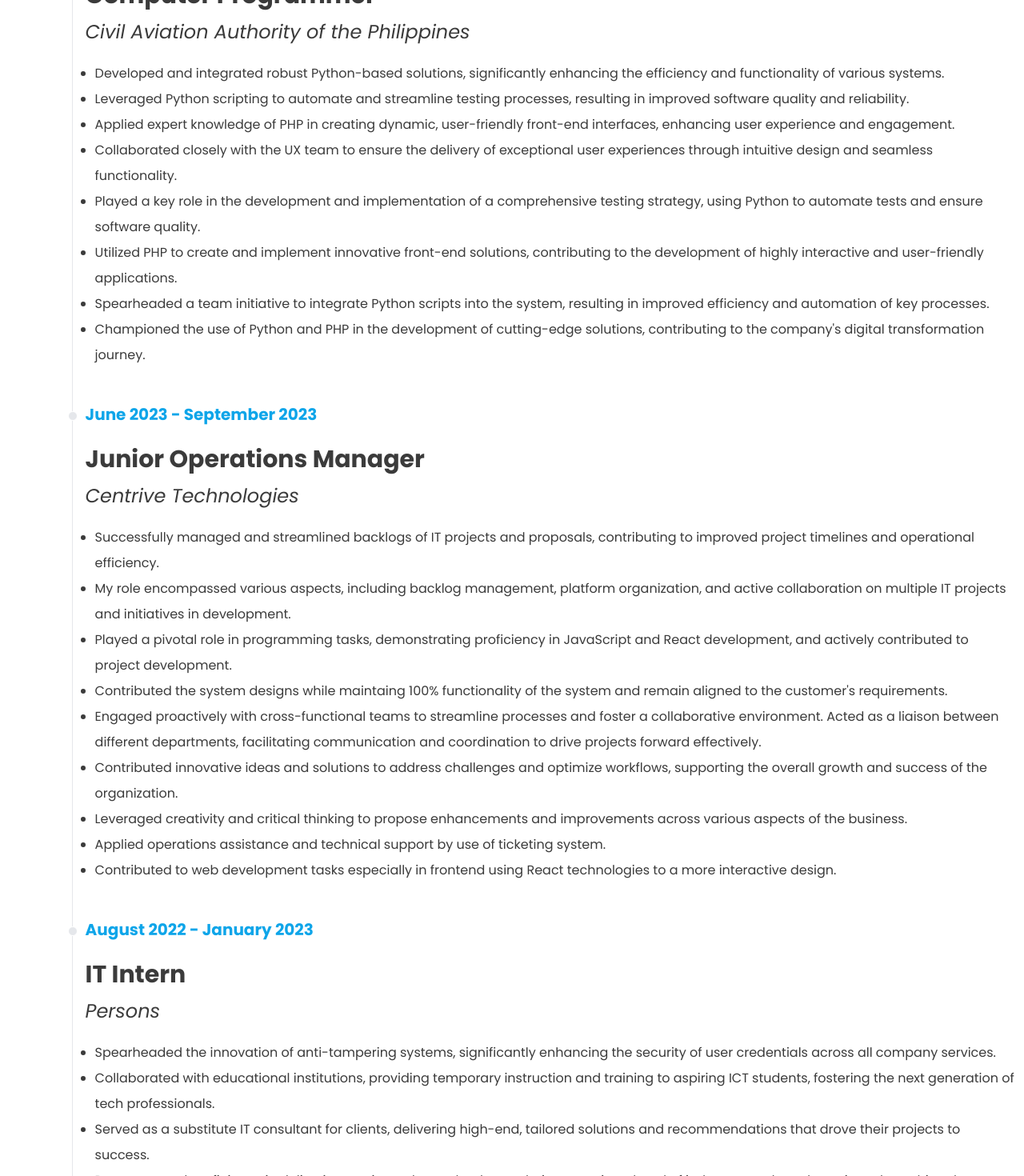
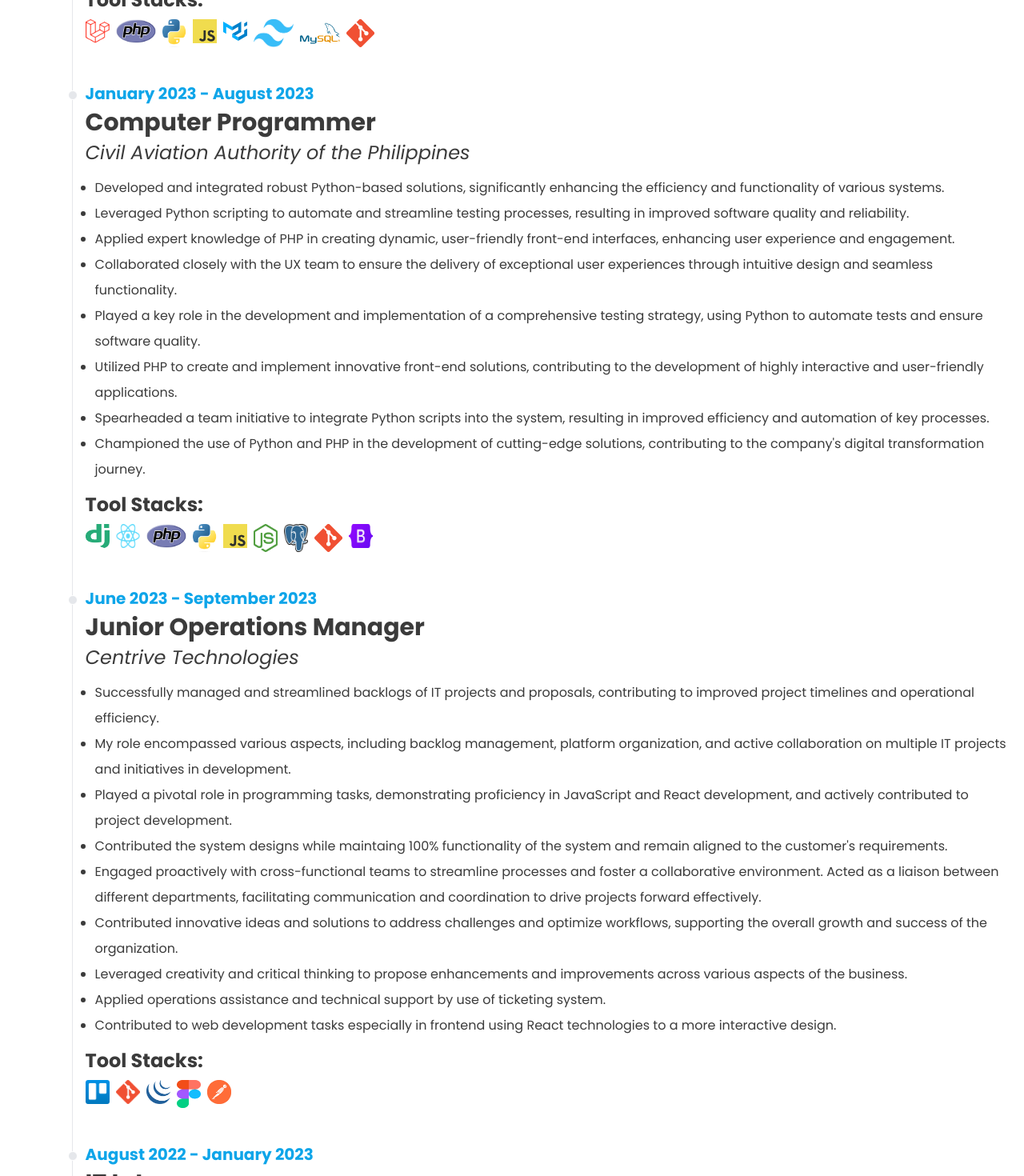
Before and after one commit to Ars3nicc/my-react-portfolio, a React (Create React App) app: page / in a window 1280 px wide. Shown: the part 1300-2770 px from the top of the page at 80% size. Built offline with nearby package versions, Linux system fonts and the light colour scheme; what tailwindcss-animated would draw is missing.

Commit message:
chore: Update About Me section with Header component and fix responsiveness

```diff
--- a/src/App.css
+++ b/src/App.css
@@ -17,7 +17,6 @@
 
 .App-header {
   background-color: #282c34;
-  min-height: 100vh;
   display: flex;
   flex-direction: column;
   align-items: center;
--- a/src/components/AboutMe/index.js
+++ b/src/components/AboutMe/index.js
@@ -6,8 +6,9 @@
 import DescriptionIcon from "@mui/icons-material/Description";
 import ManriqueCV from "../../assets/document/Manrique_CV.pdf";
 import avatarImage from "../../assets/img/my-avatar.png";
-import Container from "react-bootstrap/Container";
+
 import ResumeContainer from "../Resume/resumeData";
+import Header from "../Header/index";
 
 export const AboutMe = () => {
   useEffect(() => {
@@ -29,7 +30,7 @@
   }, []);
 
   return (
-    <Container>
+    <>
       <>
         <section className="mt-8 md:mt-32 flex flex-col md:flex-row gap-8 md:gap-16 justify-center items-center animate-fade-up animate-ease-out">
           <div className="w-full md:w-1/2 text-center md:text-left">
@@ -74,14 +75,18 @@
             <img
               src={avatarImage}
               alt="My Profile"
-              className="my-profile-img mx-auto md:mx-0"
+              className="w-64 md:w-96 rounded-full mx-auto md:mx-0"
             />
           </div>
         </section>
-        <section className="md:mt-24 md:ml-16">
+        <section className="md:mt-24">
+          <Header title="Work Experience" />
+        </section>
+
+        <section className="md:mt-9 md:ml-16">
           <ResumeContainer />
         </section>
       </>
-    </Container>
+    </>
   );
 };
--- a/src/components/Resume/index.js
+++ b/src/components/Resume/index.js
@@ -1,22 +1,21 @@
 import React, { useEffect } from "react";
 
 import "../Resume/index.css";
-import AOS from 'aos';
-import 'aos/dist/aos.css';
+import AOS from "aos";
+import "aos/dist/aos.css";
 
-const withAOS = Component => props => {
+const withAOS = (Component) => (props) => {
   useEffect(() => {
     AOS.init({
-      duration : 1000
+      duration: 1000,
     });
   }, []);
 
   return <Component {...props} />;
 };
-const PositionTitle = ({ title, company, experience, stack1, stack2 }) => {
+const PositionTitle = ({ title, company, experience, stacks }) => {
   return (
     <main>
-
       <header
         className="mt-2 text-3xl font-bold dark:text-white"
         style={{ color: "#3b3b3b" }}
@@ -26,7 +25,8 @@
       <div className="mb-1 text-xl font-bold leading-none text-sky-500 dark:text-gray-500">
         {experience}
       </div>
-      <div className="py-2 text-2xl italic">{company}</div>
+      <div className=" text-2xl italic">{company}</div>
+      <div className="text-xl italic">{stacks}</div>
     </main>
   );
 };
@@ -35,12 +35,14 @@
   company,
   experience,
   description,
-  stack1,
-  stack2,
+  stacks,
 }) => {
   return (
     <>
-      <ol class="relative border-s border-gray-200 dark:border-gray-700 " data-aos="fade-up">
+      <ol
+        class="relative border-s border-gray-200 dark:border-gray-700 "
+        data-aos="fade-up"
+      >
         <li class="mb-10 ms-4">
           <div class="absolute w-3 h-3 bg-gray-200 rounded-full mt-1.5 -start-1.5 border border-white dark:border-gray-900 dark:bg-gray-700"></div>
           <time>
@@ -51,29 +53,14 @@
           </header>
 
           <ul className="text-regular list-disc leading-8 justify m-3">
-              {description.map((desc, index) => (
-                <li key={index}>{desc}</li>
-              ))}
-            </ul>
+            {description.map((desc, index) => (
+              <li key={index}>{desc}</li>
+            ))}
+          </ul>
+          <span className="text-2xl font-bold">Tool Stacks:</span>
+          <PositionTitle stacks={stacks} />
         </li>
       </ol>
-
-      {/* <Grid container className="main-container">
-        <Grid item>
-          <PositionTitle
-            title={title}
-            experience={experience}
-            company={company}
-          />
-          <Card className="desc-card">
-            <ul style={listStyle}>
-              {description.map((desc, index) => (
-                <li key={index}>{desc}</li>
-              ))}
-            </ul>
-          </Card>
-        </Grid>
-      </Grid> */}
     </>
   );
 };
--- a/src/components/Resume/resumeData.js
+++ b/src/components/Resume/resumeData.js
@@ -1,13 +1,27 @@
 import React from "react";
 import Resume from "./index"; // Import your Resume component
-import { stackIcons } from "./stackIcons"; // Import stackIcons
-
-
+import laravel from "../../assets/img/tech-stack/frameworks/laravel.png";
+import django from "../../assets/img/tech-stack/frameworks/django.png";
+import react from "../../assets/img/tech-stack/frameworks/react.png";
+import php from "../../assets/img/tech-stack/languages/php.png";
+import python from "../../assets/img/tech-stack/languages/python.png";
+import tailwind from "../../assets/img/tech-stack/languages/tailwind.png";
+import javascript from "../../assets/img/tech-stack/languages/javascript.png";
+import mysql from "../../assets/img/tech-stack/database/mysql.svg";
+import postgresql from "../../assets/img/tech-stack/database/postgresql.png";
+import git from "../../assets/img/tech-stack/technology/git.png";
+import jquery from "../../assets/img/tech-stack/technology/jquery.png";
+import mui from "../../assets/img/tech-stack/technology/mui.svg";
+import nodejs from "../../assets/img/tech-stack/technology/node.png";
+import trello from "../../assets/img/tech-stack/technology/trello.png";
+import postman from "../../assets/img/tech-stack/technology/postman.jpg";
+import figma from "../../assets/img/tech-stack/technology/figma.png";
+import bootstrap from "../../assets/img/tech-stack/technology/bootstrap.png";
 
 const indexGrpStyle = {
-    display: 'flex',
-    marginLeft: "2vw",
-}
+  display: "flex",
+  marginLeft: "2vw",
+};
 
 const resumeData = [
   {
@@ -24,7 +38,42 @@
       "Applied front-end tasks to deliver the most interactive design for the project stakeholders and clients.",
       "Spearheaded the design of intuitive system interfaces, enhancing user experience and facilitating seamless interactions with applications.",
     ],
-    stack1: [stackIcons.laravel],
+    stacks: [
+      <div className="flex gap-2">
+        <img
+          src={laravel}
+          alt="Laravel"
+          style={{ width: "30px", height: "30px" }}
+        />
+        <img src={php} alt="PHP" style={{ width: "50px", height: "30px" }} />
+        <img
+          src={python}
+          alt="Python"
+          style={{ width: "30px", height: "auto" }}
+        />
+        <img
+          src={javascript}
+          alt="Javascript"
+          style={{ width: "30px", height: "30px" }}
+        />
+        <img
+          src={mui}
+          alt="Material UI"
+          style={{ width: "30px", height: "30px" }}
+        />
+        <img
+          src={tailwind}
+          alt="Tailwind"
+          style={{ width: "50px", height: "auto" }}
+        />
+        <img
+          src={mysql}
+          alt="MySQL"
+          style={{ width: "50px", height: "auto" }}
+        />
+        <img src={git} alt="Git" style={{ width: "35px", height: "auto" }} />
+      </div>,
+    ],
   },
   {
     title: "Computer Programmer",
@@ -38,9 +87,49 @@
       "Played a key role in the development and implementation of a comprehensive testing strategy, using Python to automate tests and ensure software quality.",
       "Utilized PHP to create and implement innovative front-end solutions, contributing to the development of highly interactive and user-friendly applications.",
       "Spearheaded a team initiative to integrate Python scripts into the system, resulting in improved efficiency and automation of key processes.",
-      "Championed the use of Python and PHP in the development of cutting-edge solutions, contributing to the company's digital transformation journey."
+      "Championed the use of Python and PHP in the development of cutting-edge solutions, contributing to the company's digital transformation journey.",
     ],
-    stack1: [stackIcons.laravel],
+    stacks: [
+      <div className="flex gap-2">
+        <img
+          src={django}
+          alt="Django"
+          style={{ width: "30px", height: "30px" }}
+        />
+        <img
+          src={react}
+          alt="React"
+          style={{ width: "30px", height: "30px" }}
+        />
+        <img src={php} alt="PHP" style={{ width: "50px", height: "30px" }} />
+        <img
+          src={python}
+          alt="Python"
+          style={{ width: "30px", height: "auto" }}
+        />
+        <img
+          src={javascript}
+          alt="Javascript"
+          style={{ width: "30px", height: "30px" }}
+        />
+        <img
+          src={nodejs}
+          alt="Node.JS"
+          style={{ width: "30px", height: "auto" }}
+        />
+        <img
+          src={postgresql}
+          alt="PostgreSQL"
+          style={{ width: "30px", height: "auto" }}
+        />
+        <img src={git} alt="Git" style={{ width: "35px", height: "auto" }} />
+        <img
+          src={bootstrap}
+          alt="Bootstrap"
+          style={{ width: "30px", height: "30px" }}
+        />
+      </div>,
+    ],
   },
   {
     title: "Junior Operations Manager",
@@ -57,14 +146,38 @@
       "Applied operations assistance and technical support by use of ticketing system.",
       "Contributed to web development tasks especially in frontend using React technologies to a more interactive design.",
     ],
-
+    stacks: [
+      <div className="flex gap-2">
+        <img
+          src={trello}
+          alt="Trello"
+          style={{ width: "30px", height: "30px" }}
+        />
+        <img src={git} alt="Git" style={{ width: "30px", height: "30px" }} />
+        <img
+          src={jquery}
+          alt="JQuery"
+          style={{ width: "30px", height: "30px" }}
+        />
+        <img
+          src={figma}
+          alt="Figma"
+          style={{ width: "30px", height: "35px" }}
+        />
+        <img
+          src={postman}
+          alt="Postman"
+          style={{ width: "30px", height: "30px" }}
+        />
+      </div>,
+    ],
   },
   {
     title: "IT Intern",
     experience: "August 2022 - January 2023",
     company: "Persons",
     description: [
-      "Spearheaded the innovation of anti-tampering systems, significantly enhancing the security of user credentials across all company services.",
+      "Contributed with the improvements for anti-tampering systems, significantly enhancing the security of user credentials across all company services.",
       "Collaborated with educational institutions, providing temporary instruction and training to aspiring ICT students, fostering the next generation of tech professionals.",
       "Served as a substitute IT consultant for clients, delivering high-end, tailored solutions and recommendations that drove their projects to success.",
       "Demonstrated proficiency in delivering cutting-edge technology solutions, staying ahead of industry trends and consistently pushing the boundaries of innovation.",
@@ -72,14 +185,31 @@
       "Implemented robust cybersecurity measures, protecting company data and instilling customer trust.",
       "Played a key role in the digital transformation initiatives of the company, modernizing legacy systems and processes.",
       "Managed IT infrastructure, ensuring high availability and minimal downtime, leading to increased productivity across the organization.",
-      "Championed the adoption of cloud technologies, resulting in cost savings and improved scalability for the company.",
-      "Continually updated technical knowledge and skills, demonstrating a commitment to professional growth and mastery in the field of IT."
+      "Excelled in adapting loud technologies, resulting in cost savings and improved scalability for the company.",
+      "Continually updated technical knowledge and skills, demonstrating a commitment to professional growth and mastery in the field of IT.",
     ],
-
+    stacks: [
+      <div className="flex gap-2">
+        <img
+          src={trello}
+          alt="Trello"
+          style={{ width: "30px", height: "30px" }}
+        />
+        <img src={git} alt="Git" style={{ width: "30px", height: "30px" }} />
+        <img
+          src={figma}
+          alt="Figma"
+          style={{ width: "30px", height: "35px" }}
+        />
+        <img
+          src={postman}
+          alt="Postman"
+          style={{ width: "30px", height: "30px" }}
+        />
+      </div>,
+    ],
   },
-
 ];
-
 
 const ResumeContainer = () => {
   return (
@@ -93,10 +223,10 @@
             experience={resume.experience}
             company={resume.company}
             description={resume.description}
+            stacks={resume.stacks}
           />
         </div>
       ))}
-
     </>
   );
 };
```
Also changed, not shown: src/components/Header/index.js (added, +11 -0 lines), src/components/TechStack/index.js (+40 -47 lines).
